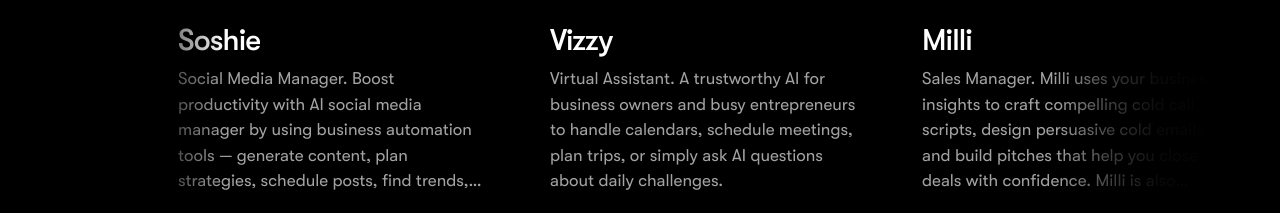
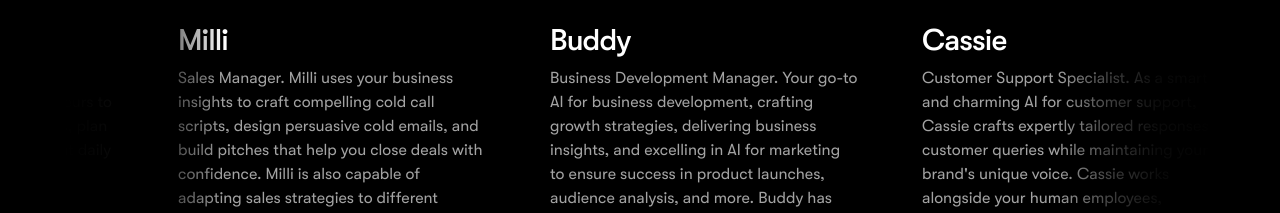
Before and after one commit to usmantariq88/sintra-clone, a Next.js app: page / in a window 1280 px wide. Shown: the part 3005-3218 px from the top of the page. Built offline with nearby package versions, Linux system fonts and the light colour scheme.

Commit message:
update HelperCarousel.tsx

```diff
--- a/src/app/globals.css
+++ b/src/app/globals.css
@@ -260,8 +260,8 @@ body::-webkit-scrollbar {
   }
 
   .automations-grid {
-    width: 100% !important;
-    max-width: 100% !important;
+    /* width: 100% !important;
+    max-width: 100% !important; */
     height: auto !important;
     padding-top: clamp(44px, 5vw, 60px) !important;
     padding-bottom: clamp(72px, 7vw, 96px) !important;
@@ -355,8 +355,8 @@ body::-webkit-scrollbar {
   }
 
   .automations-grid {
-    width: 100% !important;
-    max-width: 100% !important;
+    /* width: 100% !important;
+    max-width: 100% !important; */
     height: auto !important;
     grid-template-columns: 1fr !important;
     grid-template-rows: auto !important;
--- a/src/components/HelperCarousel.tsx
+++ b/src/components/HelperCarousel.tsx
@@ -195,7 +195,7 @@ const extendedHelpers = [
 
 export default function HelperCarousel() {
   // idx is position in extendedHelpers; real items start at CLONE_COUNT
-  const [idx, setIdx] = useState(CLONE_COUNT);
+  const [idx, setIdx] = useState(CLONE_COUNT + 11);
   const [isAnimated, setIsAnimated] = useState(true);
   const [dims, setDims] = useState<Dims>(() =>
     calcDims(typeof window !== "undefined" ? window.innerWidth : 1280)
@@ -242,9 +242,7 @@ export default function HelperCarousel() {
     }
   }, [isAnimated]);
 
-  // active is 0-based position in real HELPERS array
-  const active = idx - CLONE_COUNT;
-  const tx = dims.leftPad - active * (dims.cardW + dims.gap);
+  const tx = dims.leftPad - idx * (dims.cardW + dims.gap);
 
   const arrowBase: React.CSSProperties = {
     position: "absolute",
@@ -400,8 +398,8 @@ export default function HelperCarousel() {
                   </a>
 
                   <p
+                    className="text-base"
                     style={{
-                      fontSize: dims.descFontSize,
                       fontWeight: 400,
                       lineHeight: 1.5,
                       color: "#a3a3a3",
@@ -409,10 +407,6 @@ export default function HelperCarousel() {
                       fontFamily: '"GT Walsheim Pro", Arial, sans-serif',
                       WebkitFontSmoothing: "antialiased",
                       textRendering: "optimizeLegibility",
-                      display: "-webkit-box",
-                      WebkitLineClamp: 5,
-                      WebkitBoxOrient: "vertical" as const,
-                      overflow: "hidden",
                     }}
                   >
                     {h.desc}
```
